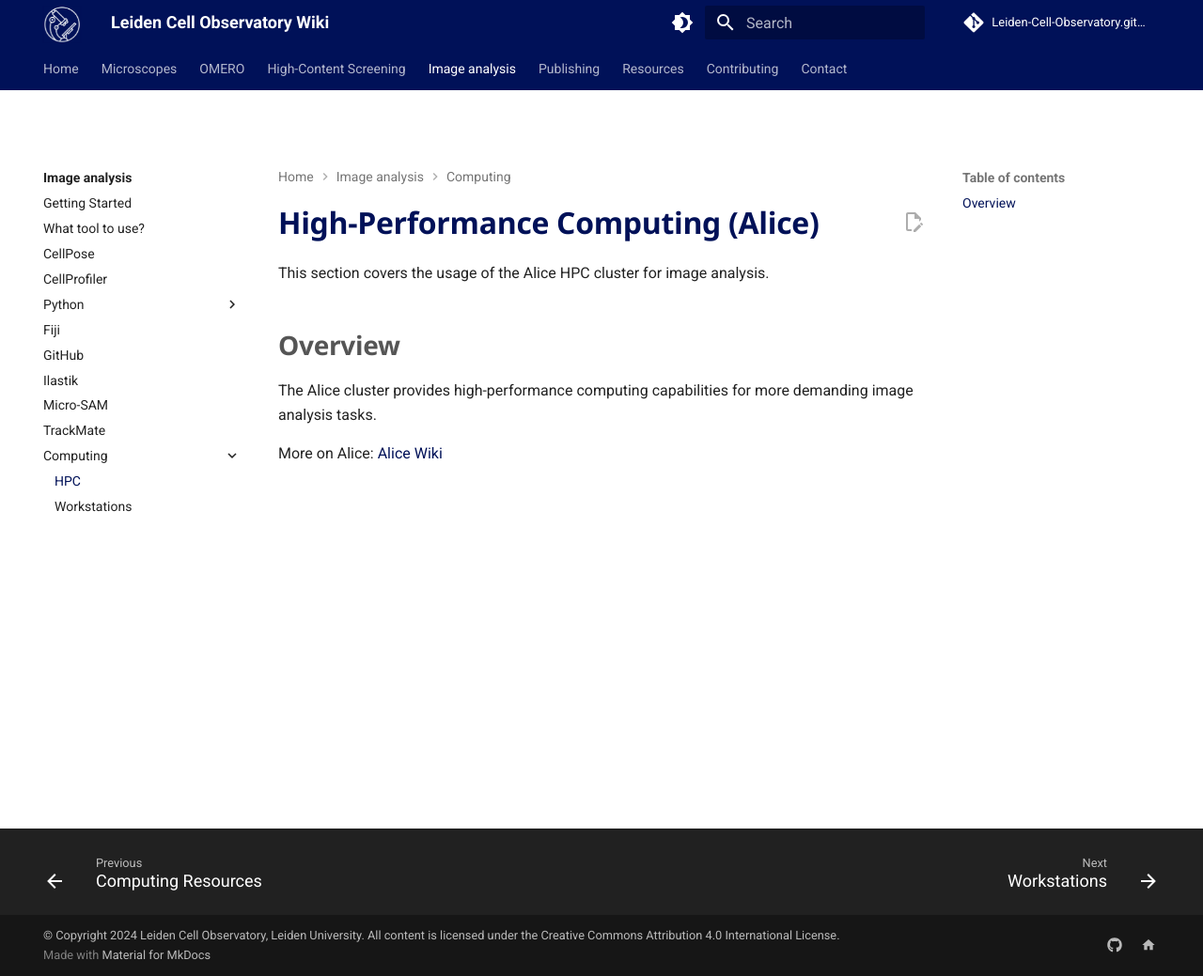
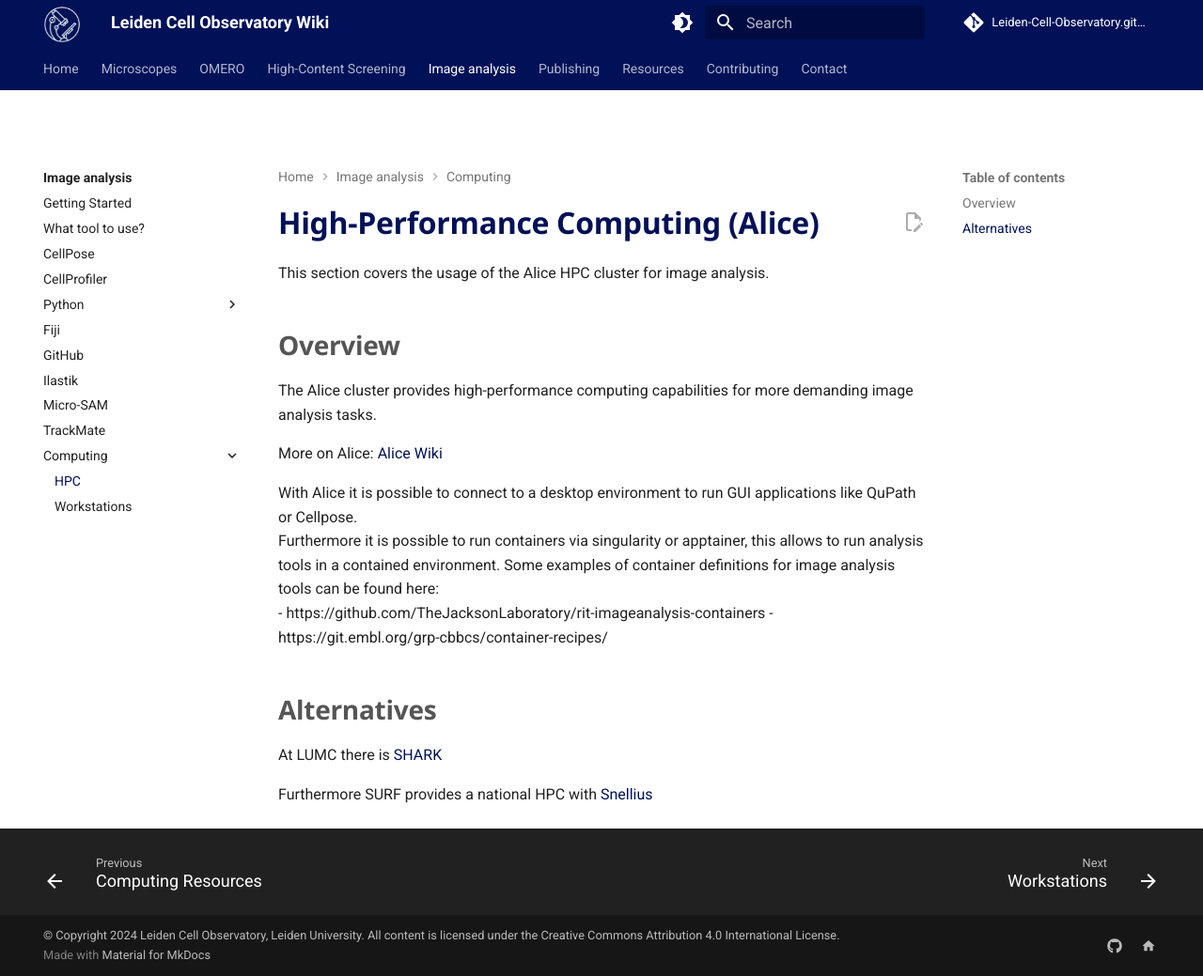
Before and after one commit to Leiden-Cell-Observatory/Leiden-Cell-Observatory.github.io, an MkDocs documentation site: the page built from docs/computing/hpc.md, in a window 1280 px wide and 1039 px high. Shown: the whole window at 94% size. Built offline with MkDocs 1.6.1 and Material for MkDocs 9.7.7, drawn with Linux system fonts in a browser that asks for light colours; comment, search, counter and statistics services are not loaded.

Commit message:
Update hpc.md

```diff
--- a/docs/computing/hpc.md
+++ b/docs/computing/hpc.md
@@ -7,3 +7,14 @@
 The Alice cluster provides high-performance computing capabilities for more demanding image analysis tasks.
 
 More on Alice: [Alice Wiki](https://pubappslu.atlassian.net/wiki/spaces/HPCWIKI/pages/37519361/ALICE)
+
+With Alice it is possible to connect to a desktop environment to run GUI applications like QuPath or Cellpose.
+Furthermore it is possible to run containers via singularity or apptainer, this allows to run analysis tools in a contained environment.
+Some examples of container definitions for image analysis tools can be found here:
+- https://github.com/TheJacksonLaboratory/rit-imageanalysis-containers
+- https://git.embl.org/grp-cbbcs/container-recipes/
+
+## Alternatives
+At LUMC there is [SHARK](https://pubappslu.atlassian.net/wiki/spaces/HPCWIKI/pages/37519859/Getting+an+account+on+SHARK)
+
+Furthermore SURF provides a national HPC with [Snellius](https://servicedesk.surf.nl/wiki/spaces/WIKI/pages/30660190/Obtaining+an+account+on+Snellius)
```
